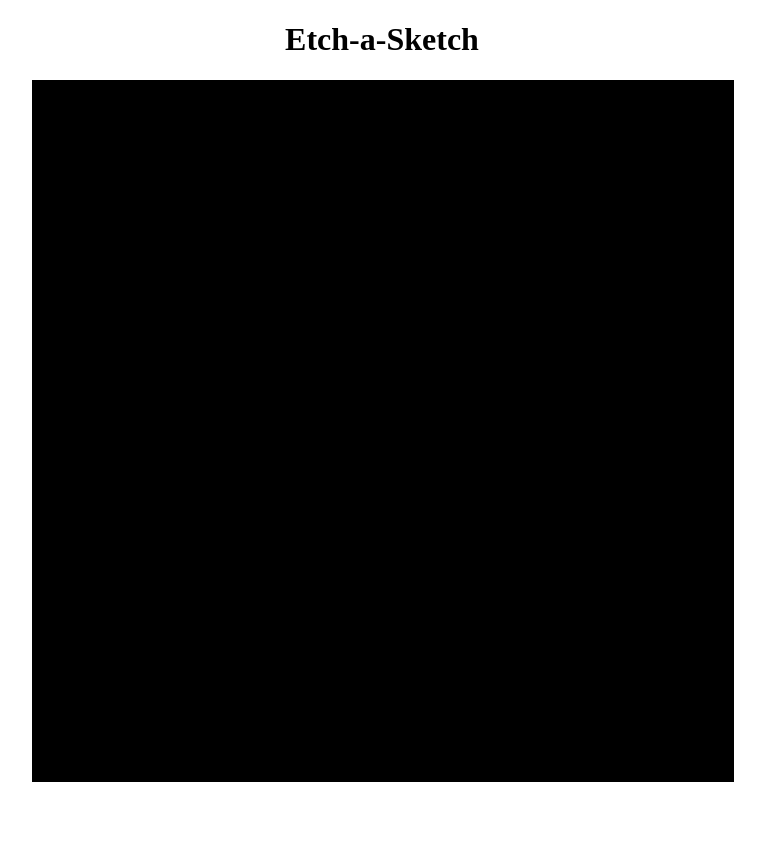
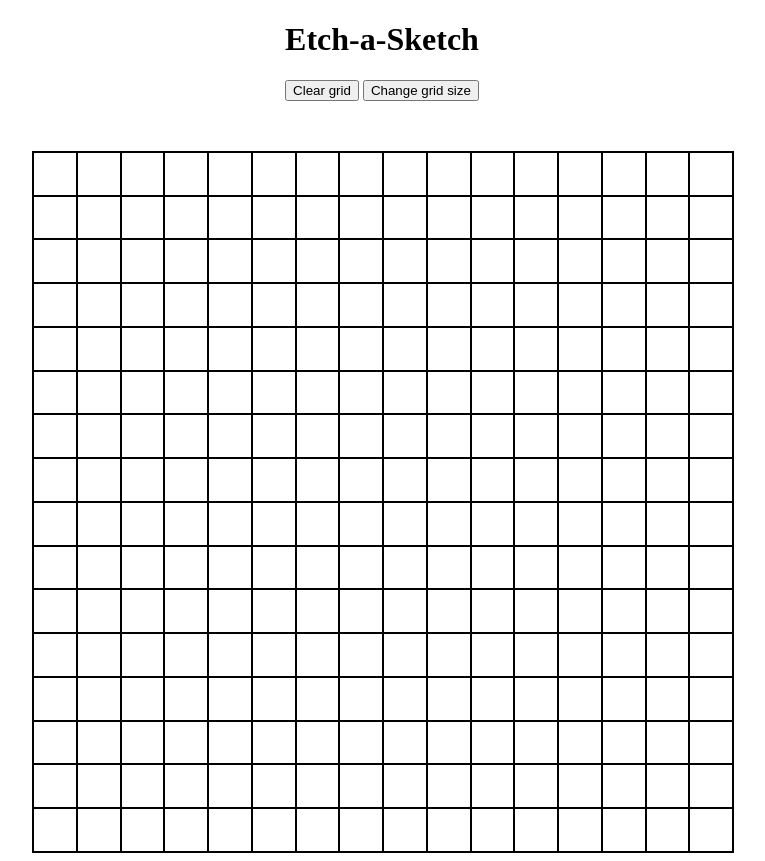
Before and after one commit to Kaljarys/etch-a-sketch, a plain HTML site: page index.html in a window 1280 px wide. Shown: the whole page, without its empty margins (258-1023 px from the left). Before the commit the page ends 800 px from the top, so only its background shows below. Drawn offline with Linux system fonts and the light colour scheme.

Commit message:
clear button OK

```diff
--- a/index.html
+++ b/index.html
@@ -10,7 +10,11 @@
 </head>
 
 <body>
-    <div id="header"><h1 id="mainTitle">Etch-a-Sketch</h1></div>
+    <div id="header">
+      <h1 id="mainTitle">Etch-a-Sketch</h1>
+      <button id="clearGrid">Clear grid</button>
+      <button id="selectSize">Change grid size</button>
+    </div>
     <div id="house">
       <div id="container"></div>
     </div>
--- a/script.js
+++ b/script.js
@@ -1,6 +1,3 @@
-<<<<<<< HEAD
-
-=======
 gridGeneration(16);
 
 
@@ -19,11 +16,16 @@ function gridGeneration(row){
 
 var grids = document.querySelectorAll(".grid");
 
+
 grids.forEach((grid) => {
     grid.addEventListener("mouseover", (e) => {
         e.target.style.background = 'black';
     })
 })
 
-
->>>>>>> grid OK
+var clearGrid = document.querySelector("#clearGrid");
+grids.forEach((grid) => {
+    clearGrid.addEventListener("click", (e) => {
+        grid.style.background = "white";
+    })
+})
--- a/style.css
+++ b/style.css
@@ -1,4 +1,5 @@
 #house{
+    margin-top: 50px;
     margin-left: auto;
     margin-right: auto;
     width: 700px;
```
